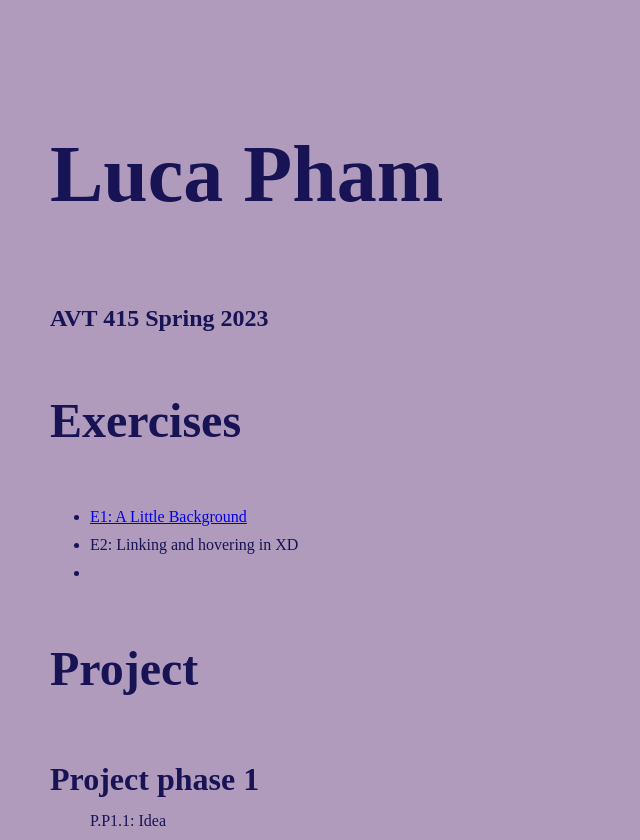
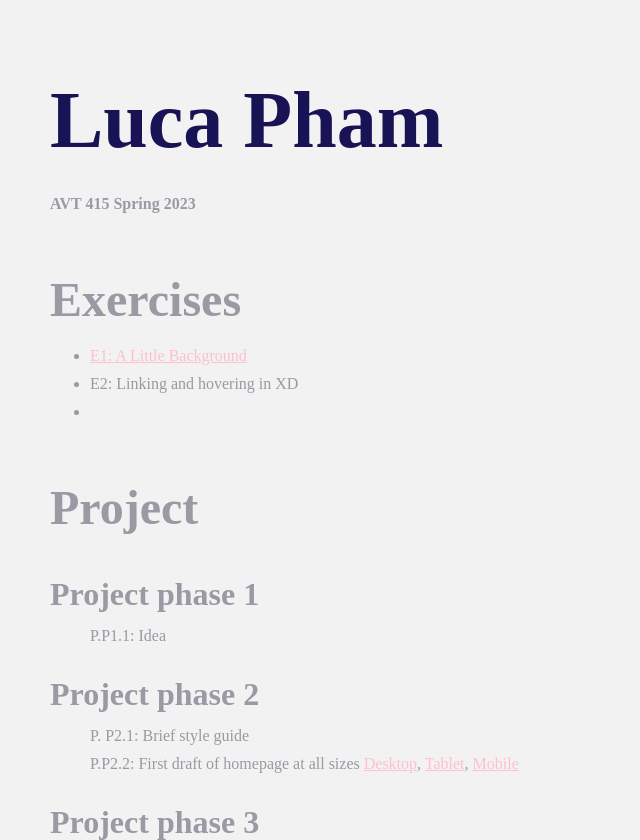
Before and after one commit to SmellyLuca/avt415, a plain HTML site: page index.html in a window 1280 px wide. Shown: the top 840 px of the page, without its empty margins (0-640 px from the left). Drawn offline with Linux system fonts and the light colour scheme.

Commit message:
Add files via upload

```diff
--- a/css/main.css
+++ b/css/main.css
@@ -4,27 +4,42 @@
 html {font-size: 100%;} /*16px*/
 
 body {
-  background-color: #b09bbd;
-  color: #181354;
+  background-color: #f2f2f2;
+  color: #9a99a4;
   margin: 0;
   padding: 50px;
   line-height: 1.75;
 }
 h1 {
-
+  color: #181354;
   font-size: 5em;
+  margin-top: 0;
+  margin-bottom: 0;
 }
 
 h2 {font-size: 3em;
-
+  margin-bottom: 0;
 }
 
-h4 {font-size: 1.5em;
-margin-top: 0;
+h4 {font-size: 1em;
+  color: #9a99a4;
 
+  margin-top: 0;
 }
 
 dt {
 	font-size: 2em;
 	font-weight: bold;
 }
+
+ul {
+  margin-top: 0;
+}
+
+a:link {
+  color: pink;
+}
+
+a:visited {
+  color: pink;
+}
```
